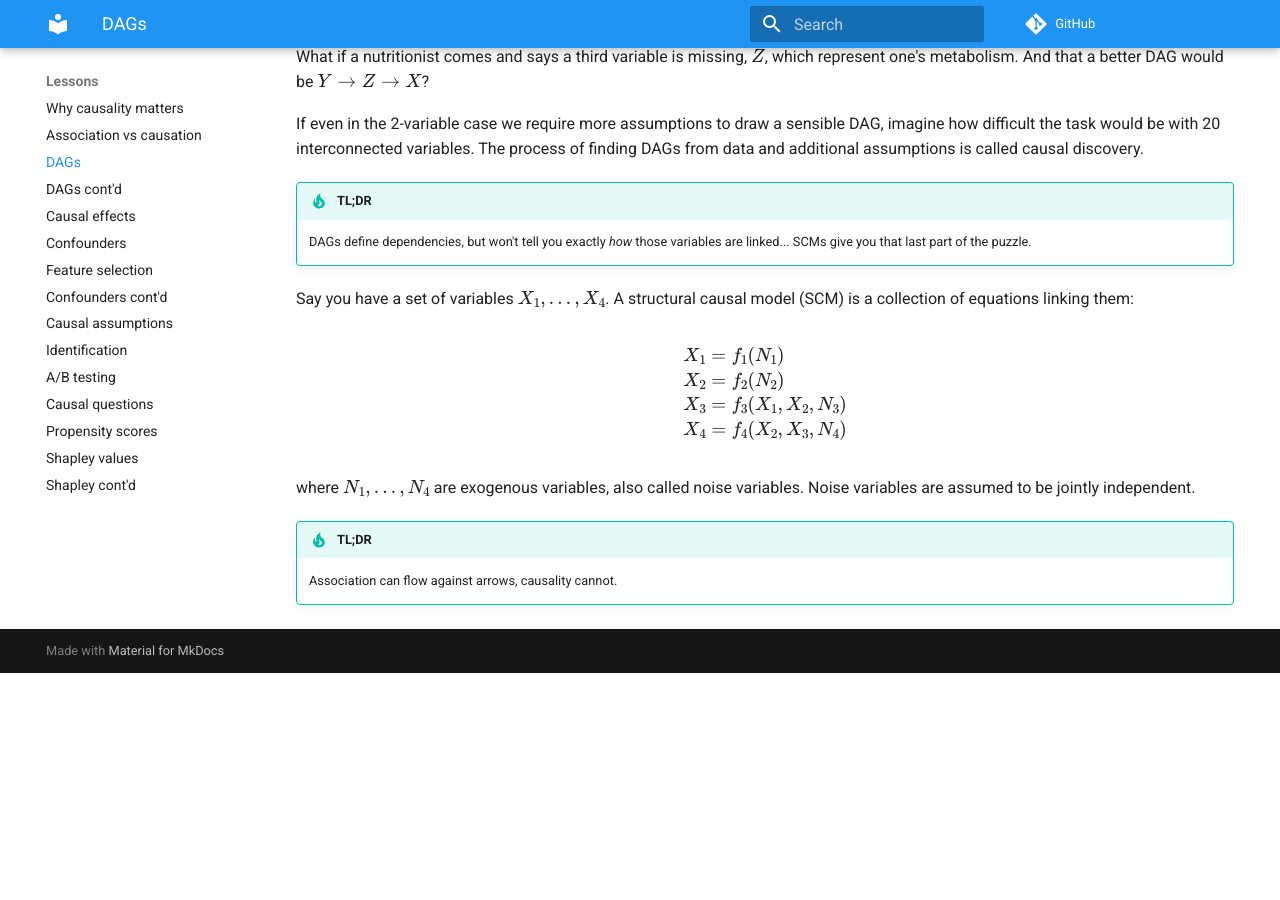
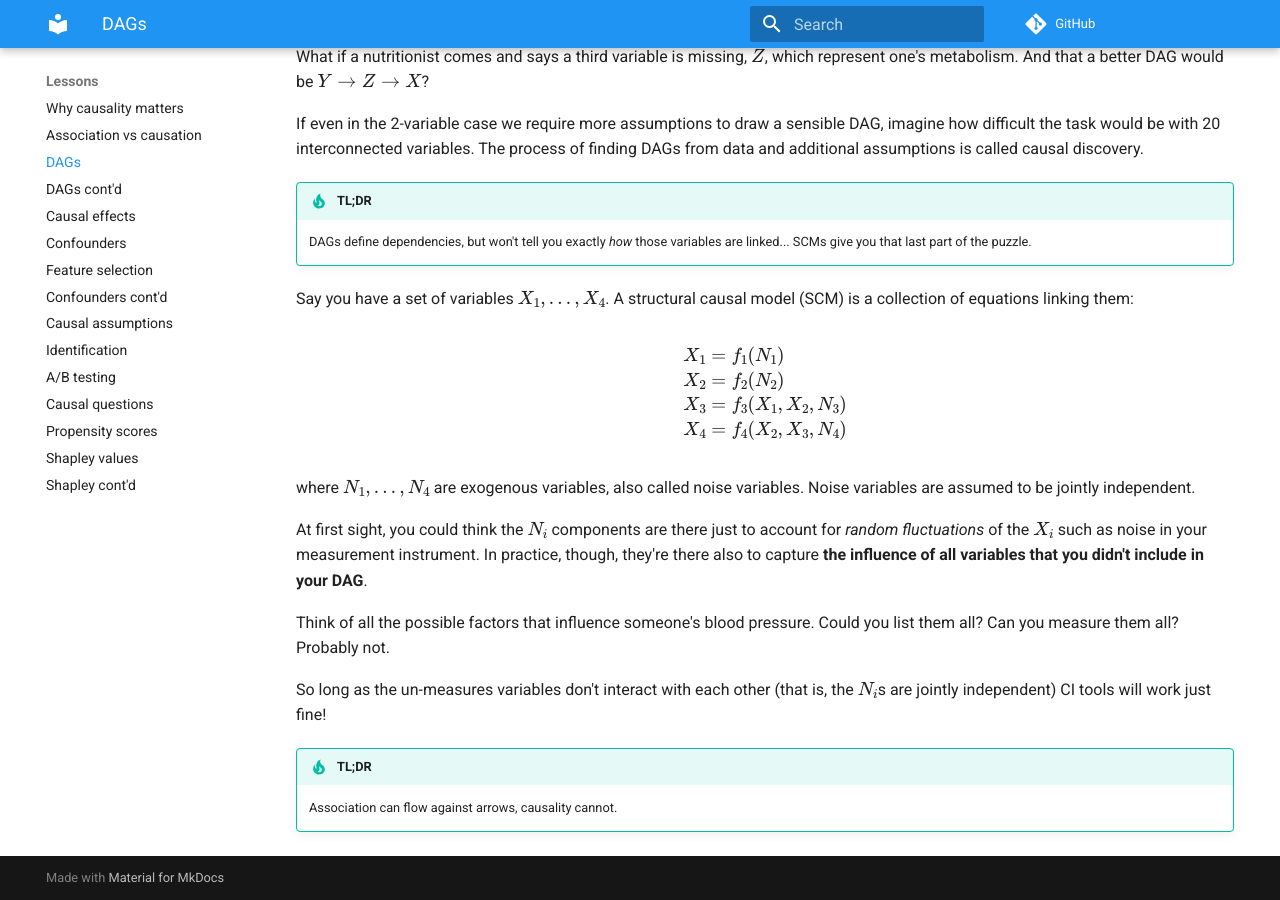
Before and after one commit to emilioMaddalena/causal-inference-studies, an MkDocs documentation site: the page built from material/dags.md, in a window 1280 px wide and 900 px high, scrolled down 2875 px. Built offline with MkDocs 1.6.1 and Material for MkDocs 9.7.7, drawn with Linux system fonts in a browser that asks for light colours; comment, search, counter and statistics services are not loaded; before the commit the page ends 3548 px from its top, so only the background shows below that.

Commit message:
Add bit on exogenous vars

```diff
--- a/material/dags.md
+++ b/material/dags.md
@@ -57,5 +57,11 @@ X_4 &= f_4(X_2, X_3, N_4) \nonumber
 
 where $N_1,...,N_4$ are exogenous variables, also called noise variables. Noise variables are assumed to be jointly independent.
 
+At first sight, you could think the $N_i$ components are there just to account for *random fluctuations* of the $X_i$ such as noise in your measurement instrument. In practice, though, they're there also to capture **the influence of all variables that you didn't include in your DAG**.
+
+Think of all the possible factors that influence someone's blood pressure. Could you list them all? Can you measure them all? Probably not.
+
+So long as the un-measures variables don't interact with each other (that is, the $N_i$s are jointly independent) CI tools will work just fine!
+
 !!! tip "TL;DR"
     Association can flow against arrows, causality cannot.
```
